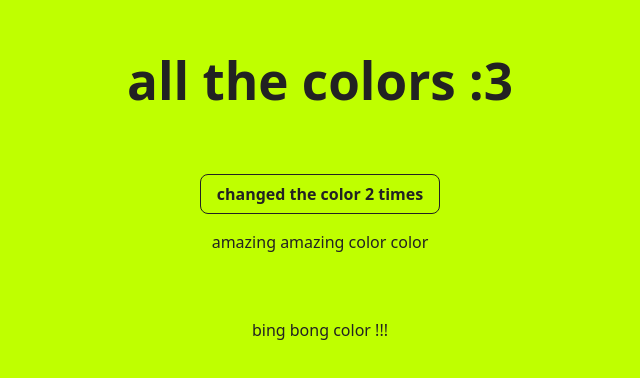
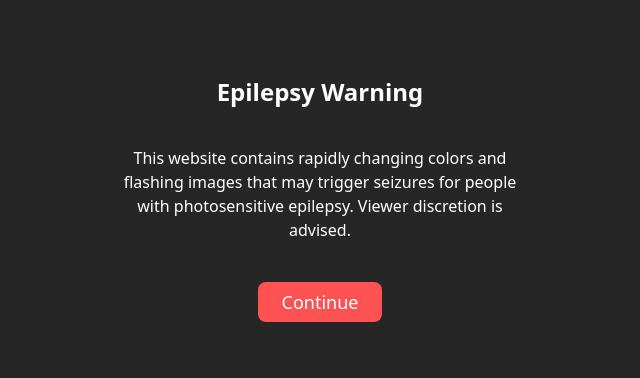
Before and after one commit to tranquil-tr0/colorful-website, a React (Vite) app: page / in a window 1280 px wide. Shown: the part 212-590 px from the top of the page, without its empty margins (320-960 px from the left). Built offline with nearby package versions, Linux system fonts and the light colour scheme.

Commit message:
add an epilepsy warning

```diff
--- a/src/App.tsx
+++ b/src/App.tsx
@@ -7,6 +7,7 @@ function getContrastYIQ(hexColor: string): string {
   return yiq >= 128 ? "#222" : "#fff";
 }
 import React, { useState, useCallback } from "react";
+import EpilepsyWarning from "./EpilepsyWarning";
 import "./App.css";
 
 function getRandomColor() {
@@ -30,6 +31,7 @@ function App() {
   const [count, setCount] = useState(0);
   const [bgColor, setBgColor] = useState<string>(getRandomColor());
   const [textColor, setTextColor] = useState<string>(getContrastYIQ(bgColor));
+  const [showWarning, setShowWarning] = useState(true);
 
   const changeColor = useCallback(() => {
     const color = getRandomColor();
@@ -41,6 +43,7 @@ function App() {
   }, []);
 
   React.useEffect(() => {
+    if (showWarning) return;
     // Use a stable handler to avoid stale closure
     const handler = () => {
       changeColor();
@@ -57,10 +60,15 @@ function App() {
       window.removeEventListener("mousemove", handler);
       window.removeEventListener("touchstart", handler);
     };
-  }, [changeColor]);
+  }, [changeColor, showWarning]);
 
   return (
     <div style={{ color: textColor }}>
+      {showWarning && (
+        <EpilepsyWarning onContinue={() => setShowWarning(false)} />
+      )}
+      {!showWarning && (
+        <>
           <h1>all the colors :3</h1>
           <div className="card">
             <button
@@ -81,6 +89,8 @@ function App() {
           <p className="read-the-docs" style={{ color: textColor }}>
             bing bong color !!!
           </p>
+        </>
+      )}
     </div>
   );
 }
--- /dev/null
+++ b/src/EpilepsyWarning.tsx
@@ -0,0 +1,48 @@
+import React from "react";
+
+interface EpilepsyWarningProps {
+  onContinue: () => void;
+}
+
+const EpilepsyWarning: React.FC<EpilepsyWarningProps> = ({ onContinue }) => (
+  <div
+    style={{
+      position: "fixed",
+      top: 0,
+      left: 0,
+      width: "100vw",
+      height: "100vh",
+      background: "rgba(0,0,0,0.85)",
+      color: "#fff",
+      display: "flex",
+      flexDirection: "column",
+      alignItems: "center",
+      justifyContent: "center",
+      zIndex: 9999,
+    }}
+  >
+    <h2>Epilepsy Warning</h2>
+    <p style={{ maxWidth: 400, textAlign: "center" }}>
+      This website contains rapidly changing colors and flashing images that may
+      trigger seizures for people with photosensitive epilepsy. Viewer
+      discretion is advised.
+    </p>
+    <button
+      style={{
+        marginTop: 24,
+        padding: "8px 24px",
+        fontSize: 18,
+        borderRadius: 8,
+        border: "none",
+        background: "#ff5252",
+        color: "#fff",
+        cursor: "pointer",
+      }}
+      onClick={onContinue}
+    >
+      Continue
+    </button>
+  </div>
+);
+
+export default EpilepsyWarning;
```
Lines whose indentation alone changed are shown as unchanged.
